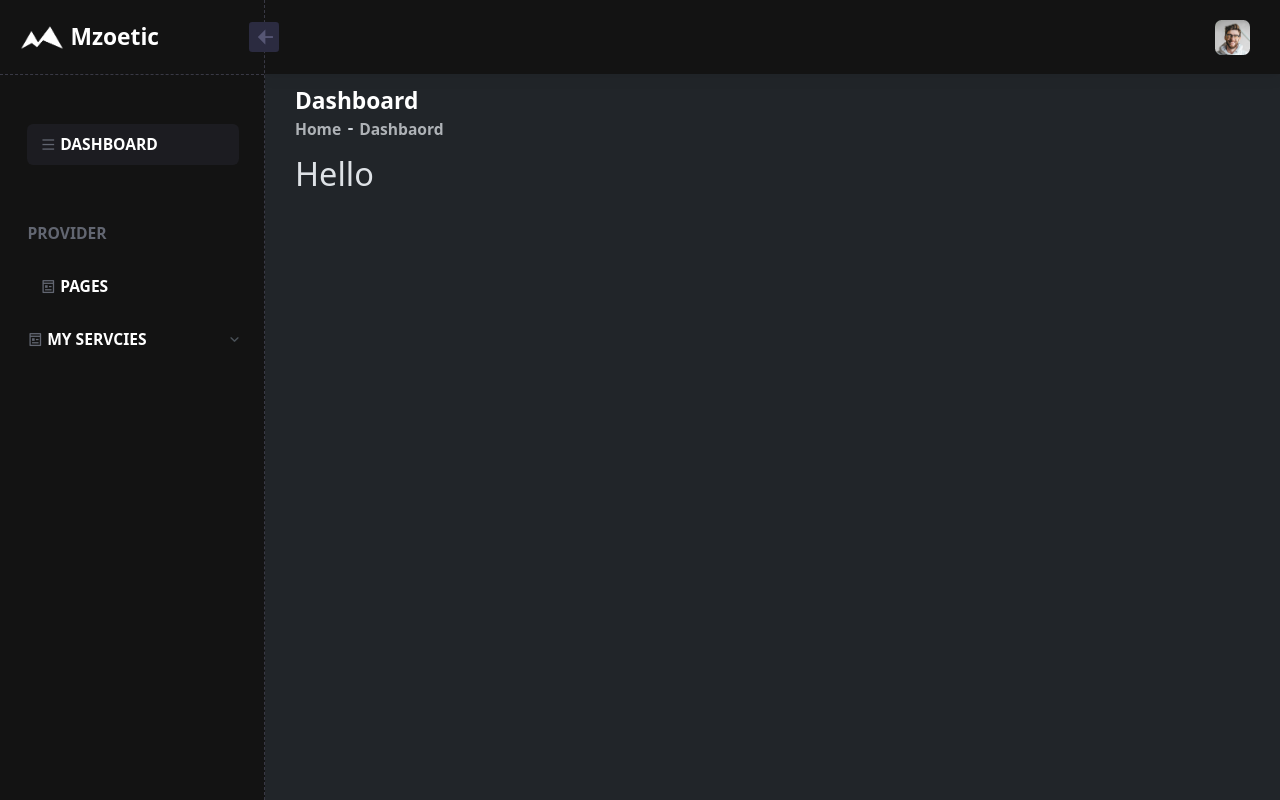
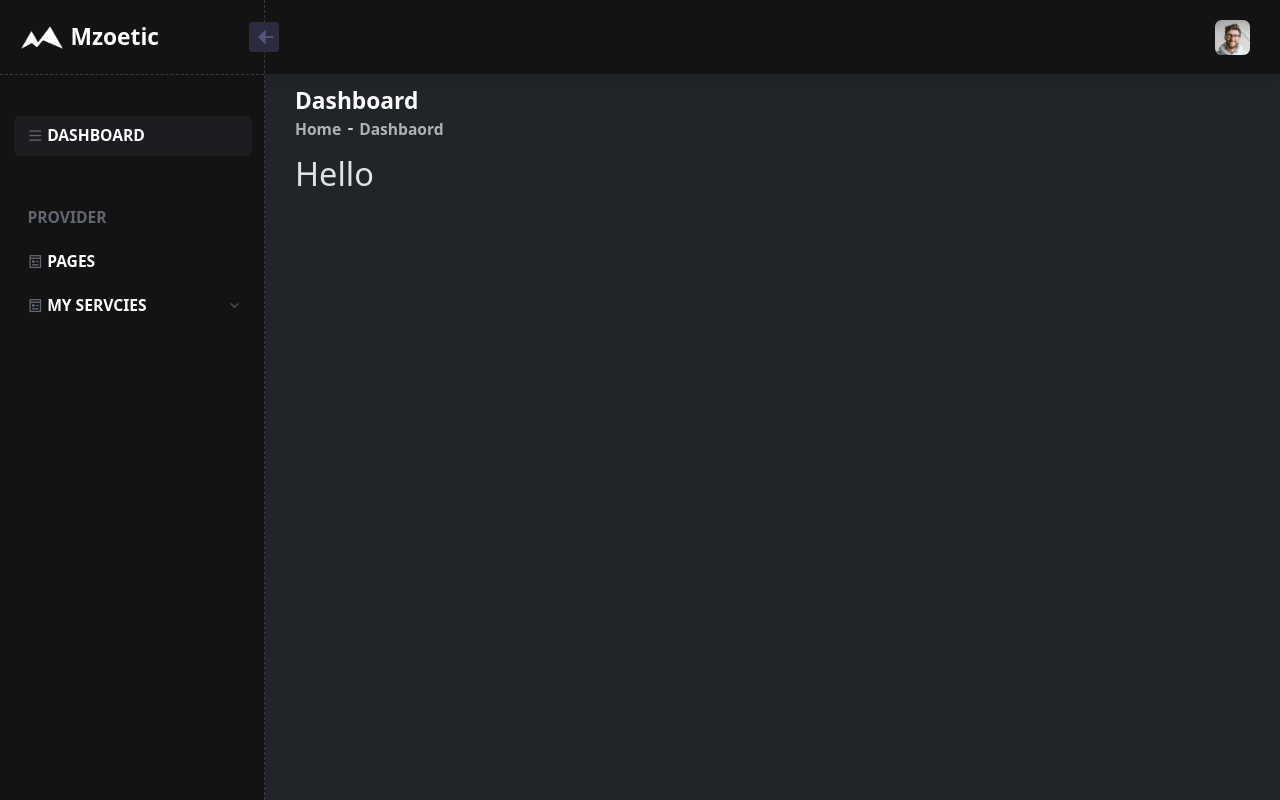
Before and after one commit to Gobinda17/providerDashboard-Bootstrap-, a Vue app: page /dashboard in a window 1280 px wide. Built offline with nearby package versions, Linux system fonts and the light colour scheme.

Commit message:
Dashboard Update

```diff
--- a/index.html
+++ b/index.html
@@ -8,7 +8,7 @@
     <title>Provider Dashboard</title>
   </head>
   <body
-    class="page-loading app-dark-sidebar"
+    class="app-dark-sidebar"
     id="mz_app_body"
     data-mz-app-layout="dark-sidebar"
     data-mz-app-toolbar-enabled="true"
--- a/src/assets/sass/core/layout/base/sidebar/_sidebar.scss
+++ b/src/assets/sass/core/layout/base/sidebar/_sidebar.scss
@@ -48,14 +48,12 @@
 
   [data-mz-app-sidebar-stacked="true"] {
     --#{$prefix}app-sidebar-width: calc(
-      var(--#{$prefix}app-sidebar-primary-width) +
-        var(--#{$prefix}app-sidebar-secondary-width, 0px)
+      var(--#{$prefix}app-sidebar-primary-width) + var(--#{$prefix}app-sidebar-secondary-width, 0px)
     );
   }
 
   [data-mz-app-sidebar-minimize="on"] {
     --#{$prefix}app-sidebar-width: #{$app-sidebar-minimize-width};
-
     --#{$prefix}app-sidebar-gap-start: #{$app-sidebar-minimize-gap-start};
     --#{$prefix}app-sidebar-gap-end: #{$app-sidebar-minimize-gap-end};
     --#{$prefix}app-sidebar-gap-top: #{$app-sidebar-minimize-gap-top};
@@ -64,7 +62,6 @@
 
   [data-mz-app-sidebar-sticky="on"] {
     --#{$prefix}app-sidebar-width: #{$app-sidebar-sticky-width};
-
     --#{$prefix}app-sidebar-gap-start: #{$app-sidebar-sticky-gap-start};
     --#{$prefix}app-sidebar-gap-end: #{$app-sidebar-sticky-gap-end};
     --#{$prefix}app-sidebar-gap-top: #{$app-sidebar-sticky-gap-top};
@@ -73,6 +70,42 @@
 
   [data-mz-app-sidebar-collapse="on"] {
     --#{$prefix}app-sidebar-width: 0px;
+  }
+
+  [data-mz-app-sidebar-minimize="on"] {
+    .rotate-180 {
+      transform: rotate(180deg);
+    }
+  }
+
+  [data-mz-app-sidebar-minimize="on"] {
+    .page-heading {
+      display: none;
+    }
+  }
+
+  [data-mz-app-sidebar-minimize="on"] {
+    .app-sidebar-menu {
+      .menuTitle {
+        display: none;
+      }
+    }
+  }
+
+  [data-mz-app-sidebar-minimize="on"] {
+    .app-sidebar:hover {
+      .app-sidebar-menu {
+        .menuTitle {
+          display: flex;
+        }
+      }
+    }
+  }
+
+  [data-mz-app-sidebar-minimize="on"] .app-sidebar:hover {
+    .page-heading {
+      display: block;
+    }
   }
 
   // States
@@ -130,8 +163,7 @@
       }
     }
 
-    [data-mz-app-sidebar-hoverable="true"][data-mz-app-sidebar-minimize="on"]
-      &:hover:not(.animating) {
+    [data-mz-app-sidebar-hoverable="true"][data-mz-app-sidebar-minimize="on"] &:hover:not(.animating) {
       transition: $app-sidebar-base-transition;
       width: var(--#{$prefix}app-sidebar-width-actual);
       @include property(box-shadow, $app-sidebar-minimize-hover-box-shadow);
@@ -178,9 +210,7 @@
   // Integration
   .app-sidebar {
     // Header
-    [data-mz-app-sidebar-fixed="true"][data-mz-app-header-fixed="true"]:not(
-        [data-mz-app-sidebar-push-header="true"]
-      )
+    [data-mz-app-sidebar-fixed="true"][data-mz-app-header-fixed="true"]:not([data-mz-app-sidebar-push-header="true"])
       & {
       top: var(--#{$prefix}app-header-height);
     }
@@ -190,10 +220,7 @@
         [data-mz-app-sidebar-push-toolbar="true"]
       )
       & {
-      top: calc(
-        var(--#{$prefix}app-header-height) +
-          var(--#{$prefix}app-toolbar-height, 0px)
-      );
+      top: calc(var(--#{$prefix}app-header-height) + var(--#{$prefix}app-toolbar-height, 0px));
     }
   }
 }
@@ -225,8 +252,7 @@
 
   [data-mz-app-sidebar-stacked="true"] {
     --#{$prefix}app-sidebar-width: calc(
-      var(--#{$prefix}app-sidebar-primary-width) +
-        var(--#{$prefix}app-sidebar-secondary-width, 0)
+      var(--#{$prefix}app-sidebar-primary-width) + var(--#{$prefix}app-sidebar-secondary-width, 0)
     );
   }
 
@@ -264,8 +290,7 @@
       }
     }
 
-    [data-mz-app-sidebar-hoverable-mobile="true"][data-mz-app-sidebar-minimize-mobile="on"]
-      &:hover:not(.animating) {
+    [data-mz-app-sidebar-hoverable-mobile="true"][data-mz-app-sidebar-minimize-mobile="on"] &:hover:not(.animating) {
       transition: $app-sidebar-base-transition;
       width: var(--#{$prefix}app-sidebar-width-actual);
       box-shadow: var(--#{$prefix}app-sidebar-minimize-hover-box-shadow-mobile);
--- a/src/core/plugins/DashboardTheme.ts
+++ /dev/null
@@ -1,52 +0,0 @@
-import {
-  DrawerComponent,
-  MenuComponent,
-  ScrollComponent,
-  StickyComponent,
-  SwapperComponent,
-  ToggleComponent,
-} from "../../assets/ts/components";
-import { ThemeModeComponent } from "../../assets/ts/layout";
-
-/**
- * @description Initialize KeenThemes custom components
- */
-const initializeComponents = () => {
-    console.log("Hi")
-  ThemeModeComponent.init();
-  setTimeout(() => {
-    ToggleComponent.bootstrap();
-    StickyComponent.bootstrap();
-    MenuComponent.bootstrap();
-    ScrollComponent.bootstrap();
-    DrawerComponent.bootstrap();
-    SwapperComponent.bootstrap();
-  }, 0);
-};
-
-/**
- * @description Reinitialize KeenThemes custom components
- */
-const reinitializeComponents = () => {
-  ThemeModeComponent.init();
-  setTimeout(() => {
-    ToggleComponent.reinitialization();
-    StickyComponent.reInitialization();
-    MenuComponent.reinitialization();
-    reinitializeScrollComponent().then(() => {
-      ScrollComponent.updateAll();
-    });
-    DrawerComponent.reinitialization();
-    SwapperComponent.reinitialization();
-  }, 0);
-};
-
-const reinitializeScrollComponent = async () => {
-  await ScrollComponent.reinitialization();
-};
-
-export {
-  initializeComponents,
-  reinitializeComponents,
-  reinitializeScrollComponent,
-};
--- a/src/layouts/main-layout/side-bar/SidebarLogo.vue
+++ b/src/layouts/main-layout/side-bar/SidebarLogo.vue
@@ -4,15 +4,15 @@
         <!--begin::Logo image-->
         <router-link to="/" class="d-flex align-items-center gap-2">
             <img alt="Logo" :src="logo" class="h-25px app-sidebar-logo-default" />
+            <img alt="Logo" :src="logo" class="h-20px app-sidebar-logo-minimize" />
             <span class="page-heading text-dark fw-bold fs-3 my-0">Mzoetic</span>
         </router-link>
         <!--end::Logo image-->
         <!--begin::Sidebar toggle-->
         <div id="mz_app_sidebar_toggle"
             class="app-sidebar-toggle btn btn-icon btn-shadow btn-sm btn-color-muted btn-active-color-primary h-30px w-30px position-absolute top-50 start-100 translate-middle rotate"
-            data-mz-toggle="true" data-mz-toggle-state="active" data-mz-toggle-target="body"
-            data-mz-app-sidebar-minimize="on" @click="toogleMenu()">
-            <i class="ri-arrow-left-fill fs-3 rotate-180 ms-1"></i>
+            data-mz-toggle="true" data-mz-toggle-state="active" data-mz-toggle-target="body" @click="toogleMenu()">
+            <i class="ri-arrow-left-fill fs-3 ms-1" :class="flag === 1 ? 'rotate-180' : ''"></i>
         </div>
         <!--end::Sidebar toggle-->
     </div>
@@ -26,15 +26,18 @@ export default {
     data() {
         return {
             logo: logo,
+            flag: 0,
         }
     },
     methods: {
         toogleMenu() {
             let element = this.fetchBody();
-            if(element.attributes["data-mz-app-sidebar-minimize"].nodeValue === "off") {
+            if (!this.flag) {
                 element.attributes["data-mz-app-sidebar-minimize"].nodeValue = "on";
+                this.flag = 1;
             } else {
                 element.attributes["data-mz-app-sidebar-minimize"].nodeValue = "off";
+                this.flag = 0;
             }
         },
         fetchBody() {
--- a/src/layouts/main-layout/side-bar/SidebarMenu.vue
+++ b/src/layouts/main-layout/side-bar/SidebarMenu.vue
@@ -6,16 +6,14 @@
         <!--begin::Menu-->
         <div id="#mz_app_sidebar_menu" class="menu menu-column menu-rounded menu-sub-indention px-3" data-mz-menu="true">
             <div class="menu-item">
-                <div class="menu-content">
                 <router-link to="/dashboard" class="active router-link-exact-active menu-link">
                     <span class="menu-heading fw-bold text-uppercase fs-7">
                         <i class="ri-menu-line"></i>
-                            <span>
+                        <span class="menuTitle">
                             Dashboard
                         </span>
                     </span>
                 </router-link>
-                </div>
             </div>
             <div class="menu-item pt-5">
                 <div class="menu-content">
@@ -25,22 +23,20 @@
                 </div>
             </div>
             <div class="menu-item">
-                <div class="menu-content">
                 <router-link to="/dashboard" class="router-link-exact-active menu-link">
                     <span class="menu-heading fw-bold text-uppercase fs-7">
                         <i class="ri-pages-line"></i>
-                            <span>
+                        <span class="menuTitle">
                             Pages
                         </span>
                     </span>
                 </router-link>
             </div>
-            </div>
             <div class="menu-item menu-accordion" data-mz-menu-sub="accordion" data-mz-menu-trigger="click" @click="showDropDown()">
                 <span class="router-link-exact-active menu-link justify-content-between">
                     <span class="menu-heading fw-bold text-uppercase fs-7">
                         <i class="ri-pages-line"></i>
-                        <span>
+                        <span class="menuTitle">
                             My Servcies
                         </span>
                     </span>
```
Also changed, not shown: src/App.vue (+0 -16 lines). Lines whose indentation alone changed are shown as unchanged.
